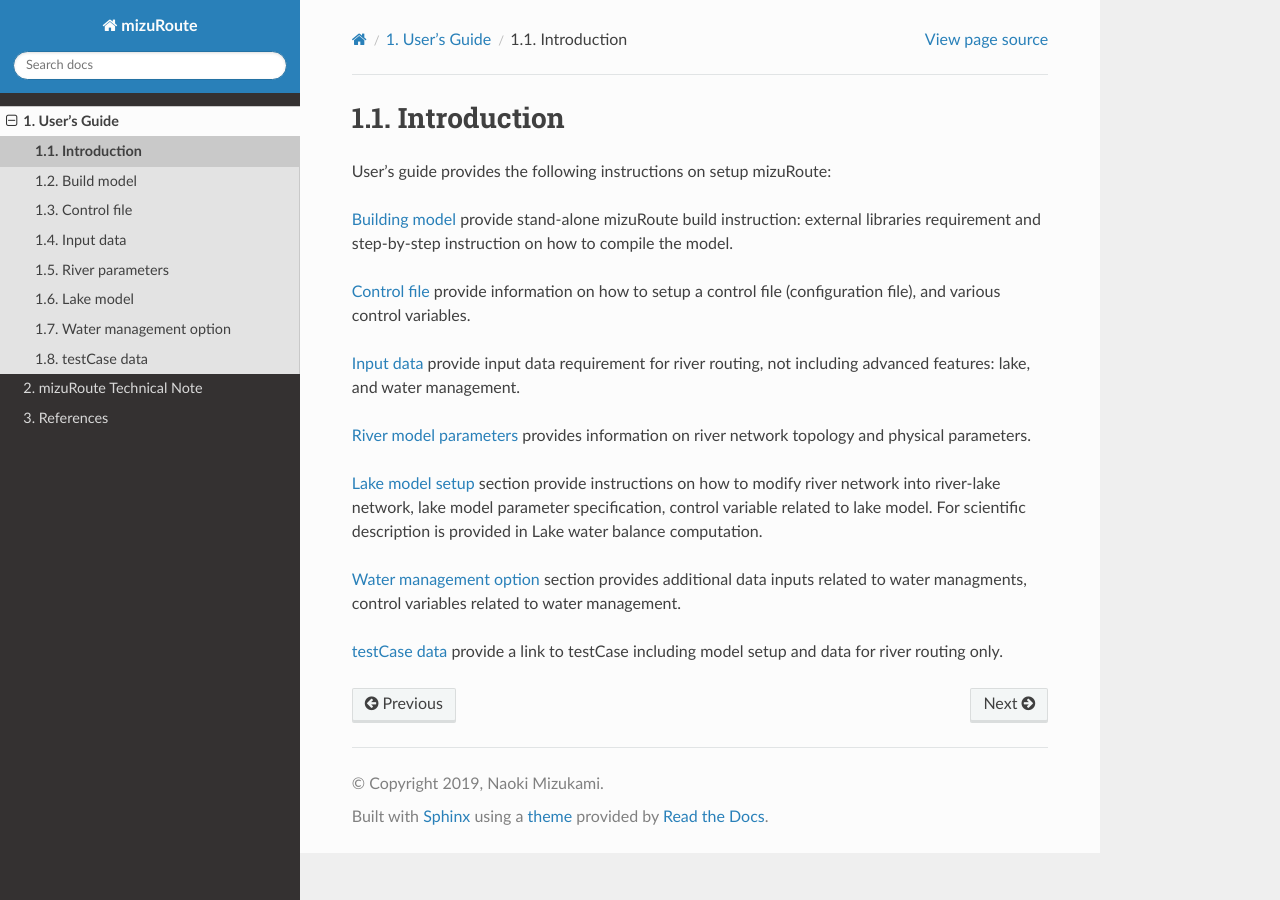
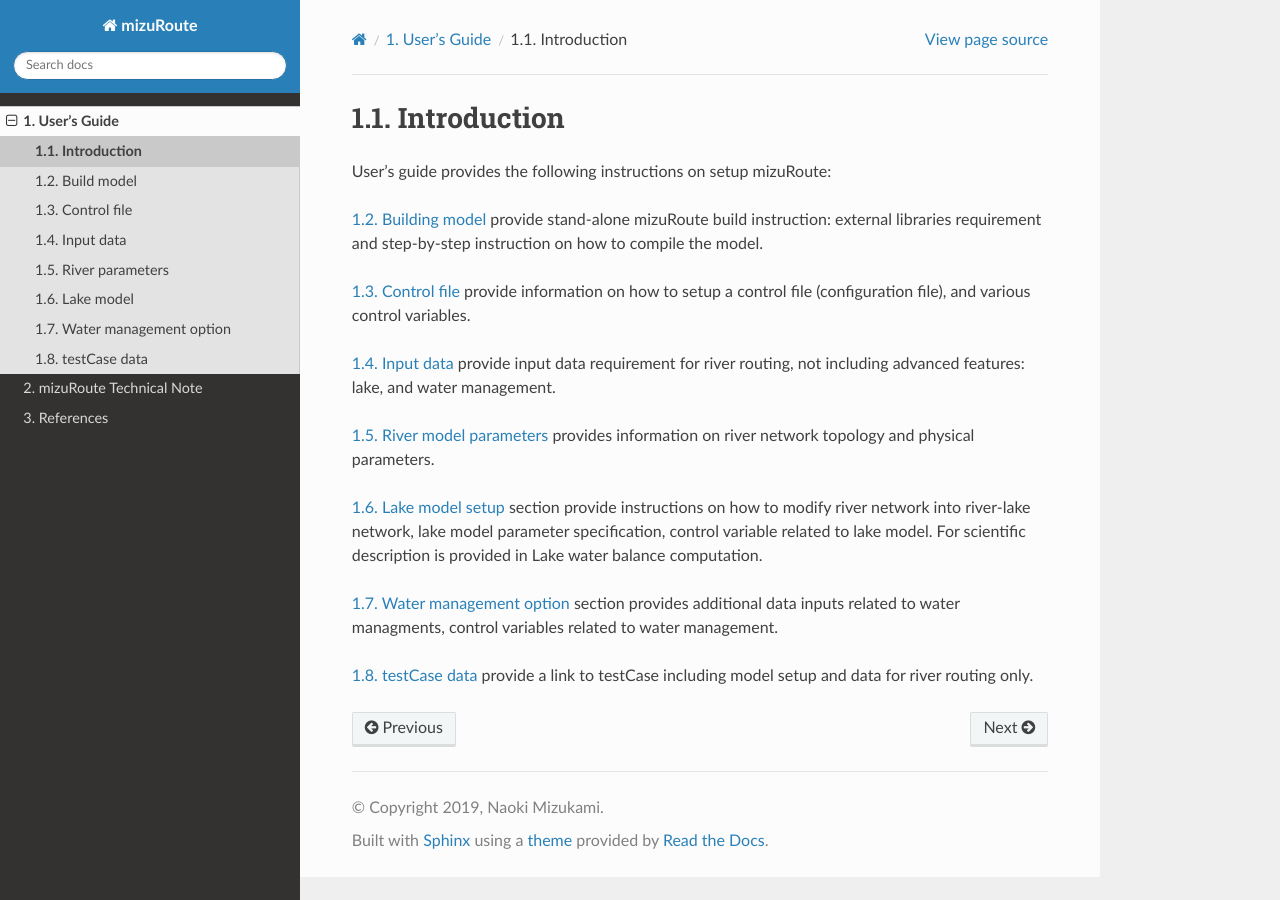
Before and after one commit to ESCOMP/mizuRoute, a Sphinx documentation site: the page built from docs/source/users_guide/Intro.rst, in a window 1280 px wide. Built offline with Sphinx 7.4.7 and the Read the Docs theme 3.1.0, drawn with Linux system fonts in a browser that asks for light colours.

Commit message:
minor edit on Intro.rst

```diff
--- a/docs/source/users_guide/Intro.rst
+++ b/docs/source/users_guide/Intro.rst
@@ -3,17 +3,17 @@
 
 User's guide provides the following instructions on setup mizuRoute:
 
-:doc:`Building model <Build_model>` provide stand-alone mizuRoute build instruction: external libraries requirement and step-by-step instruction on how to compile the model.
+:doc:`1.2. Building model <Build_model>` provide stand-alone mizuRoute build instruction: external libraries requirement and step-by-step instruction on how to compile the model.
 
-:doc:`Control file <Control_file>` provide information on how to setup a control file (configuration file), and various control variables.
+:doc:`1.3. Control file <Control_file>` provide information on how to setup a control file (configuration file), and various control variables.
 
-:doc:`Input data <Input_data>` provide input data requirement for river routing, not including advanced features: lake, and water management.
+:doc:`1.4. Input data <Input_data>` provide input data requirement for river routing, not including advanced features: lake, and water management.
 
-:doc:`River model parameters <seg_hru_param>` provides information on river network topology and physical parameters.
+:doc:`1.5. River model parameters <seg_hru_param>` provides information on river network topology and physical parameters.
 
-:doc:`Lake model setup <lake>` section provide instructions on how to modify river network into river-lake network, lake model parameter specification, control variable related to lake model.
+:doc:`1.6. Lake model setup <lake>` section provide instructions on how to modify river network into river-lake network, lake model parameter specification, control variable related to lake model.
 For scientific description is provided in :doc:`Lake water balance computation <lake_routing>`.
 
-:doc:`Water management option <water_management>` section provides additional data inputs related to water managments, control variables related to water management.
+:doc:`1.7. Water management option <water_management>` section provides additional data inputs related to water managments, control variables related to water management.
 
-:doc:`testCase data <testCase>` provide a link to testCase including model setup and data for river routing only.
+:doc:`1.8. testCase data <testCase>` provide a link to testCase including model setup and data for river routing only.
```
